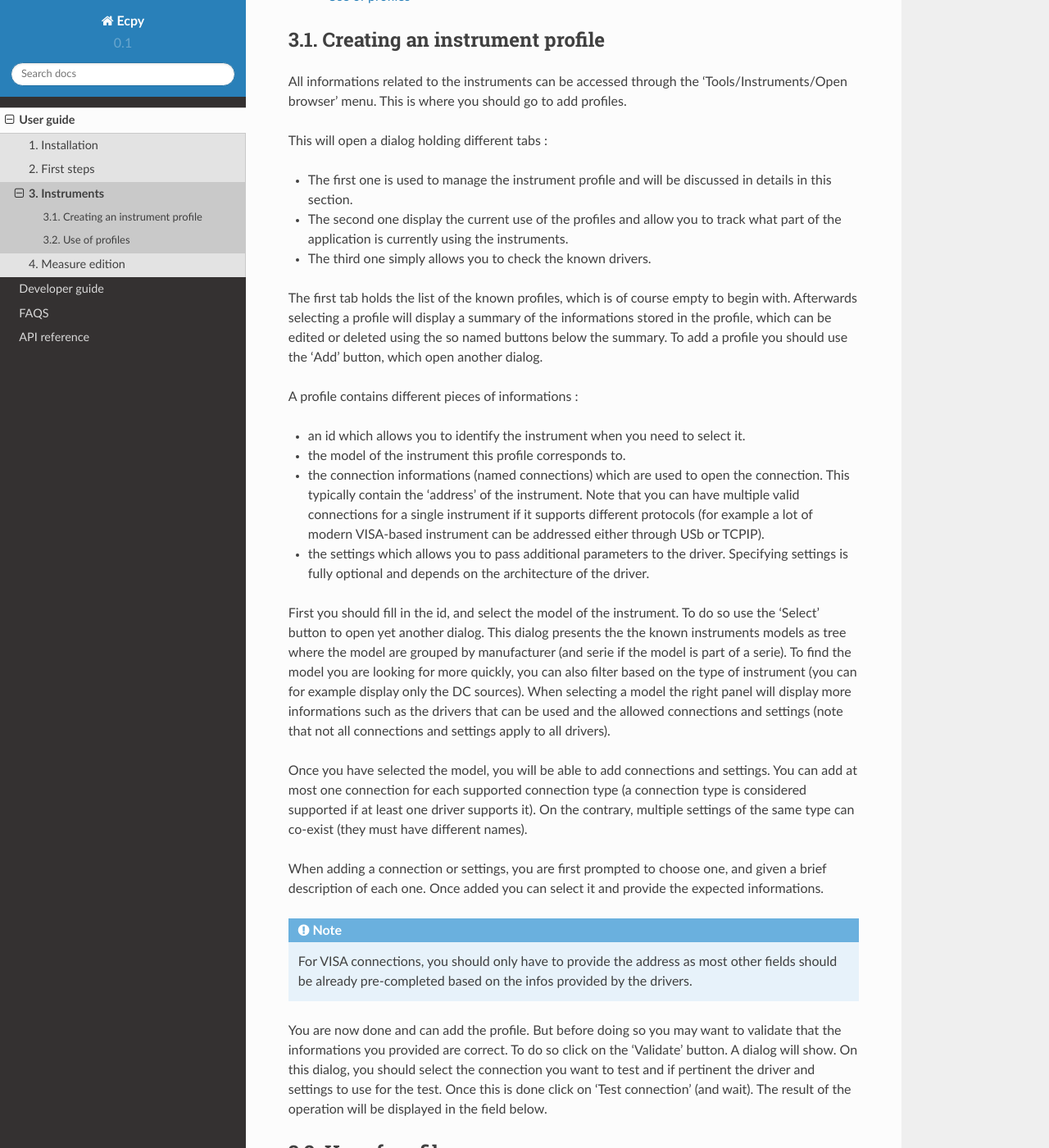
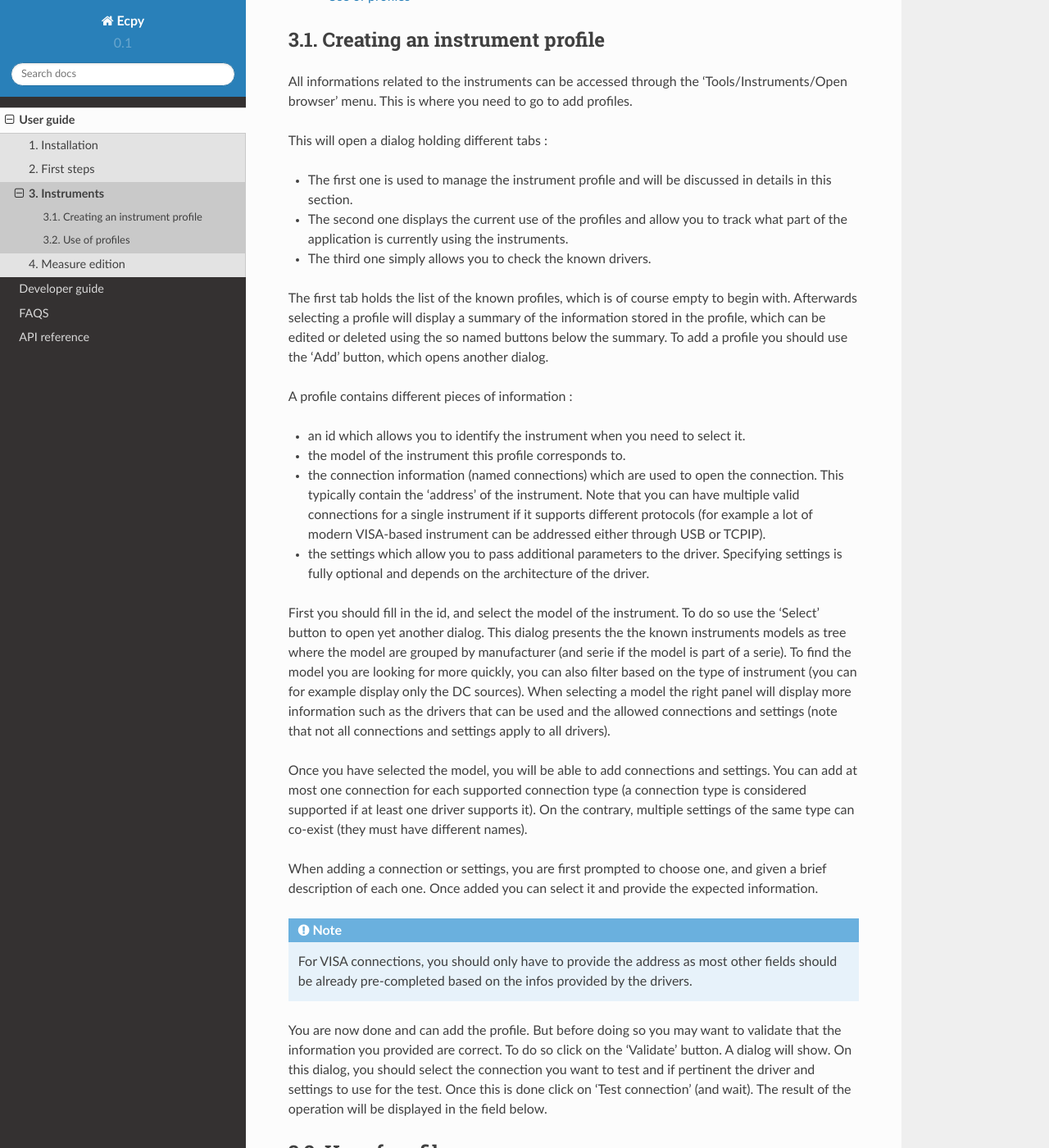
Before and after one commit to Exopy/exopy, a Sphinx documentation site: the page built from docs/source/user_guide/instruments.rst, in a window 1280 px wide and 1400 px high, scrolled down 548 px. Shown: the whole window at 82% size. Built offline with Sphinx 7.4.7 and the Read the Docs theme 2.0.0, drawn with Linux system fonts in a browser that asks for light colours; some of the changed text lies outside the part shown.

Commit message:
second block of typo corrections

```diff
--- a/docs/source/user_guide/instruments.rst
+++ b/docs/source/user_guide/instruments.rst
@@ -6,11 +6,11 @@
 Instruments are at the root of every physical measurement. In order for Ecpy to
 be able to work with an instrument, it needs :
 
-- a driver : which is the layer responsible for transferring the instruction
-  from the program to the instrument, which can be done using the VISA protocol
+- a driver, which is the layer responsible for transferring the instruction
+  from the program to the instrument and can be written using the VISA protocol
   or a custom DLL.
-- enough information to open the communication to the instrument (we will call
-  those informations the profile of the instrument).
+- enough information to open the communication with the instrument (we will call
+  those information the profile of the instrument).
 
 Assuming that somebody wrote the driver for the instrument all you will have
 to do will be to provide the information needed by the profile. The next
@@ -23,33 +23,33 @@
 ------------------------------
 
 All informations related to the instruments can be accessed through the
-'Tools/Instruments/Open browser' menu. This is where you should go to add
+'Tools/Instruments/Open browser' menu. This is where you need to go to add
 profiles.
 
 This will open a dialog holding different tabs :
 
 - The first one is used to manage the instrument profile and will be discussed
   in details in this section.
-- The second one display the current use of the profiles and allow you to track
+- The second one displays the current use of the profiles and allow you to track
   what part of the application is currently using the instruments.
 - The third one simply allows you to check the known drivers.
 
 The first tab holds the list of the known profiles, which is of course empty to
 begin with. Afterwards selecting a profile will display a summary of the
-informations stored in the profile, which can be edited or deleted using the
+information stored in the profile, which can be edited or deleted using the
 so named buttons below the summary. To add a profile you should use the 'Add'
-button, which open another dialog.
+button, which opens another dialog.
 
-A profile contains different pieces of informations :
+A profile contains different pieces of information :
 
 - an id which allows you to identify the instrument when you need to select it.
 - the model of the instrument this profile corresponds to.
-- the connection informations (named connections) which are used to open the
+- the connection information (named connections) which are used to open the
   connection. This typically contain the 'address' of the instrument. Note that
   you can have multiple valid connections for a single instrument if it
   supports different protocols (for example a lot of modern VISA-based
-  instrument can be addressed either through USb or TCPIP).
-- the settings which allows you to pass additional parameters to the driver.
+  instrument can be addressed either through USB or TCPIP).
+- the settings which allow you to pass additional parameters to the driver.
   Specifying settings is fully optional and depends on the architecture of the
   driver.
 
@@ -59,7 +59,7 @@
 manufacturer (and serie if the model is part of a serie). To find the model you
 are looking for more quickly, you can also filter based on the type of
 instrument (you can for example display only the DC sources). When selecting a
-model the right panel will display more informations such as the drivers that
+model the right panel will display more information such as the drivers that
 can be used and the allowed connections and settings (note that not all
 connections and settings apply to all drivers).
 
@@ -71,7 +71,7 @@
 
 When adding a connection or settings, you are first prompted to choose one, and
 given a brief description of each one. Once added you can select it and provide
-the expected informations.
+the expected information.
 
 .. note::
 
@@ -80,7 +80,7 @@
     by the drivers.
 
 You are now done and can add the profile. But before doing so you may want to
-validate that the informations you provided are correct. To do so click on
+validate that the information you provided are correct. To do so click on
 the 'Validate' button. A dialog will show. On this dialog, you should select
 the connection you want to test and if pertinent the driver and settings to use
 for the test. Once this is done click on 'Test connection' (and wait). The
```
Also changed, not shown: other parts of docs/source/user_guide/instruments.rst (+1 -1 lines), docs/source/user_guide/measure_edition.rst (+16 -16 lines).
